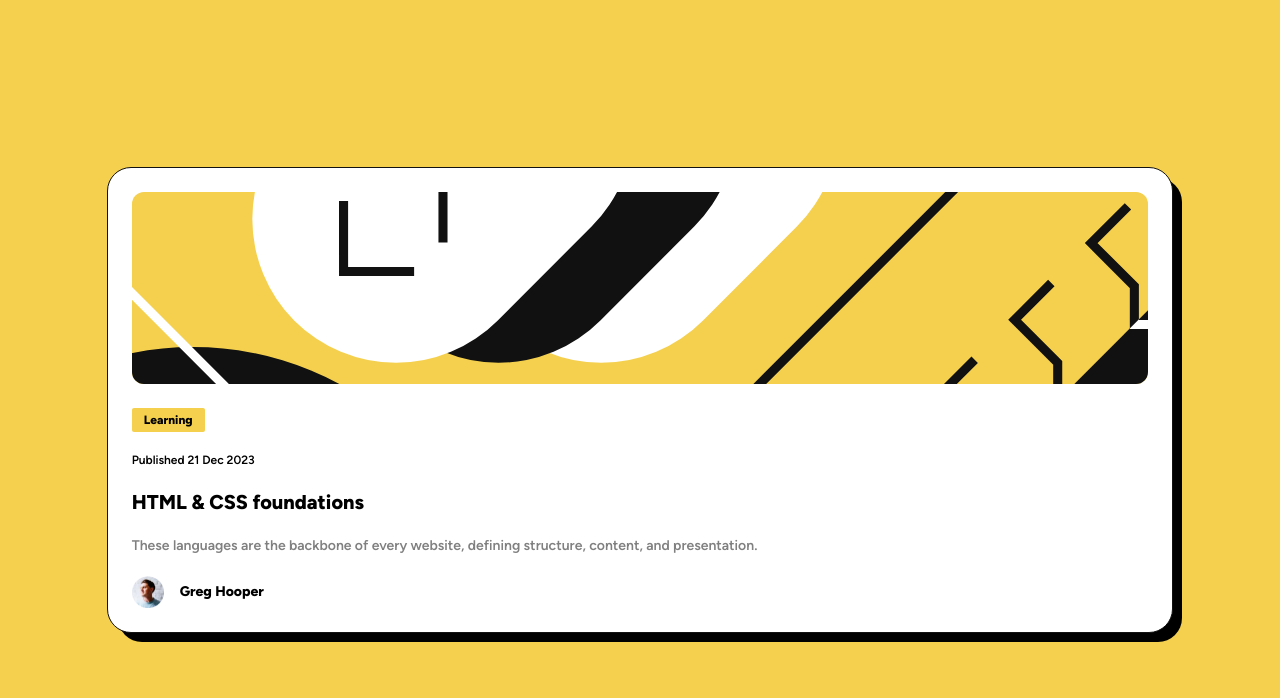
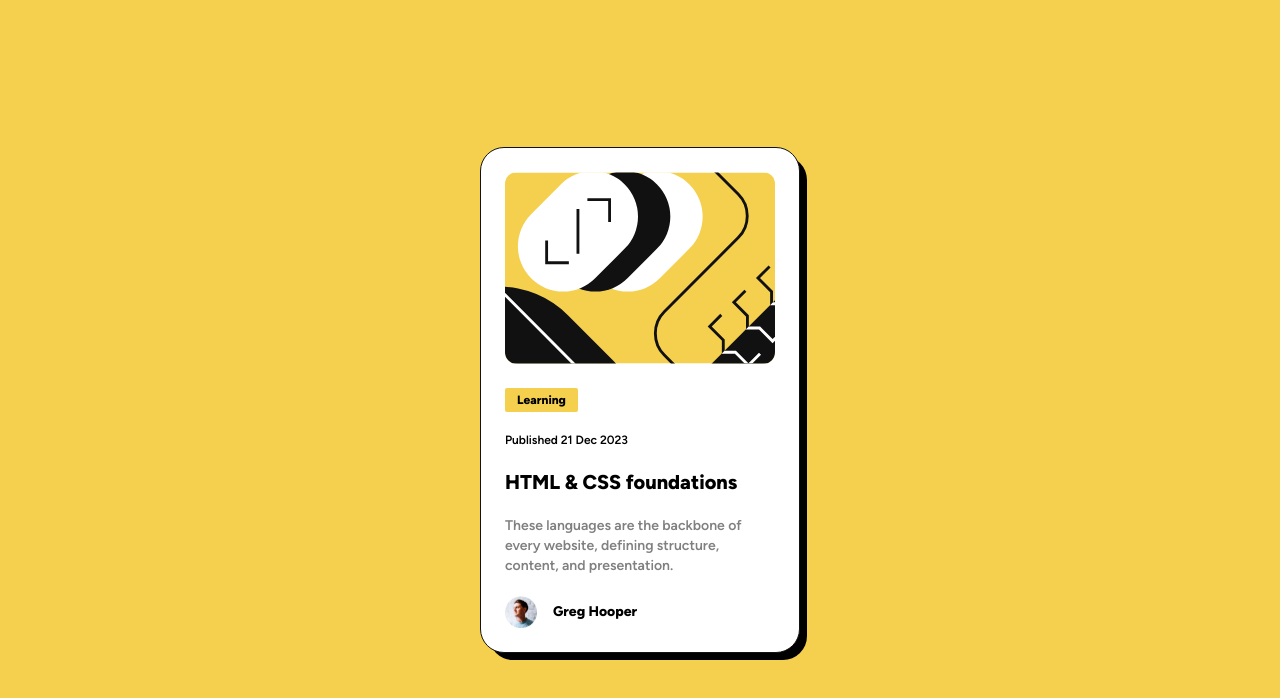
Before and after one commit to EmanuelCruz/blog-preview-card-main, a website built with Vite: page index.html in a window 1280 px wide. Built offline with nearby package versions, Linux system fonts and the light colour scheme.

Commit message:
feat: link transition effects + layout desktop

```diff
--- a/index.html
+++ b/index.html
@@ -20,7 +20,7 @@
     >
       <!-- Card -->
       <main
-        class="bg-custom-white border border-custom-black rounded-3xl p-6 card-with-shadow w-10/12"
+        class="bg-custom-white border border-custom-black rounded-3xl p-6 card-with-shadow w-10/12 sm:w-7/12 md:w-6/12 lg:w-5/12 xl:w-3/12"
       >
         <!-- Image -->
         <figure class="rounded-xl overflow-hidden mb-6">
@@ -41,7 +41,9 @@
           <!-- Datetime -->
           <p class="text-xs font-custom-500">Published 21 Dec 2023</p>
           <!-- Title -->
-          <h1 class="font-custom-800 text-xl">HTML & CSS foundations</h1>
+          <a href="#" class="font-custom-800 text-xl active:text-custom-yellow"
+            >HTML & CSS foundations</a
+          >
           <!-- Paragraph -->
           <p class="text-custom-grey text-sm">
             These languages are the backbone of every website, defining
--- a/src/tailwind.css
+++ b/src/tailwind.css
@@ -25,16 +25,33 @@
 @layer components {
   .card-with-shadow {
     position: relative;
-    &::before {
+    top: 0px;
+    left: 0px;
+    transition:
+      top 0.2s ease-in-out,
+      left 0.2s ease-in-out;
+  }
+
+  .card-with-shadow::before {
     content: "";
     position: absolute;
     background-color: black;
     width: 100%;
     height: 100%;
-      top: 10px;
-      left: 10px;
+    top: 8px;
+    left: 8px;
     border-radius: 1.5rem;
     z-index: -10;
+    transition:
+      top 0.2s ease-in-out,
+      left 0.2s ease-in-out;
+  }
+  .card-with-shadow:hover {
+    top: -3px;
+    left: -3px;
+  }
+  .card-with-shadow:hover::before {
+    top: 11px;
+    left: 11px;
   }
 }
-}
```
Lines whose indentation alone changed are shown as unchanged.
